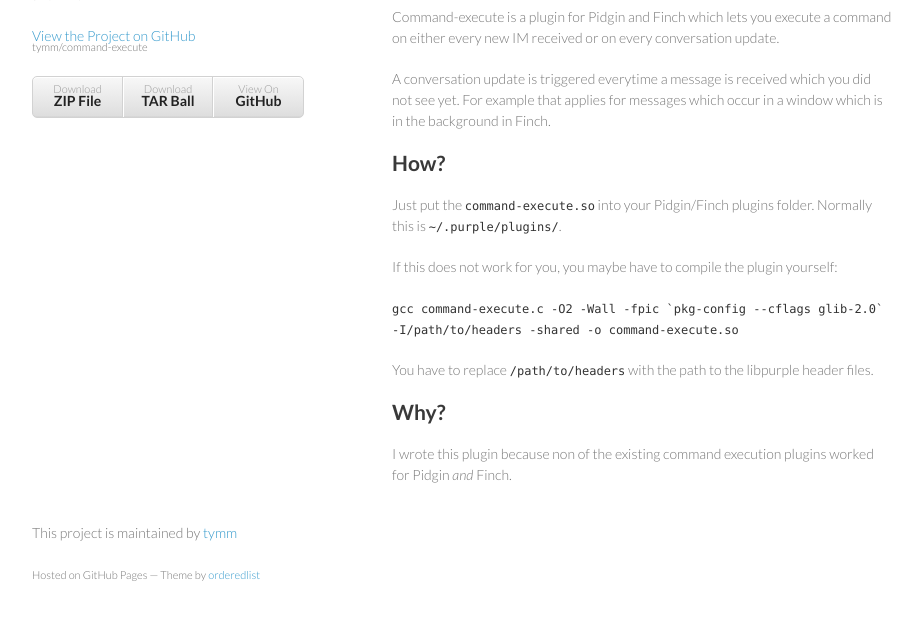
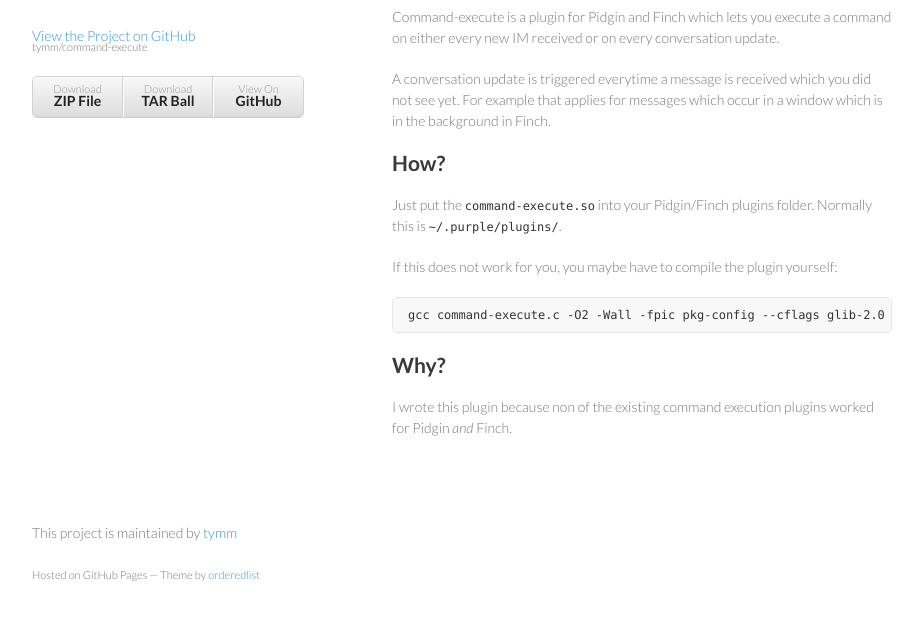
Before and after one commit to tymm/command-execute, a plain HTML site: page index.html in a window 1280 px wide. Shown: the part 146-766 px from the top of the page, without its empty margins (178-1101 px from the left). Drawn offline with Linux system fonts and the light colour scheme.

Commit message:
Create gh-pages branch via GitHub

```diff
--- a/index.html
+++ b/index.html
@@ -43,9 +43,8 @@ Normally this is <code>~/.purple/plugins/</code>.</p>
 
 <p>If this does not work for you, you maybe have to compile the plugin yourself:</p>
 
-<p><code>gcc command-execute.c -O2 -Wall -fpic `pkg-config --cflags glib-2.0` -I/path/to/headers -shared -o command-execute.so</code></p>
-
-<p>You have to replace <code>/path/to/headers</code> with the path to the libpurple header files.</p>
+<pre><code>gcc command-execute.c -O2 -Wall -fpic pkg-config --cflags glib-2.0 -I/path/to/your/libpurple/headers -shared -o command-execute.so
+</code></pre>
 
 <h2>Why?</h2>
 
```
Also changed, not shown: params.json (+1 -1 lines).
